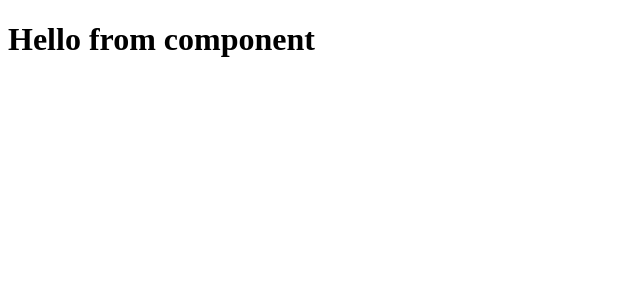
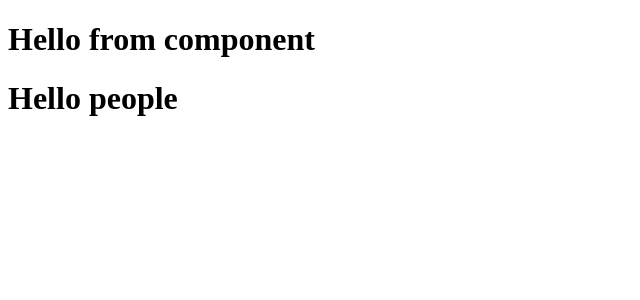
Before and after one commit to srishti-digi/react_learn, a React (Vite) app: page / in a window 1280 px wide. Shown: the top 300 px of the page, without its empty margins (0-640 px from the left). Built offline with nearby package versions, Linux system fonts and the light colour scheme.

Commit message:
jsx created

```diff
--- a/src/components/Hello.jsx
+++ b/src/components/Hello.jsx
@@ -1,5 +1,11 @@
+
 function Hello(){
-    return <h1>Hello from component</h1>
+
+    return (
+    <div><h1>Hello from component</h1><h1>Hello people</h1>
+
+    </div>
+    );
 }
 
 export default Hello
```
